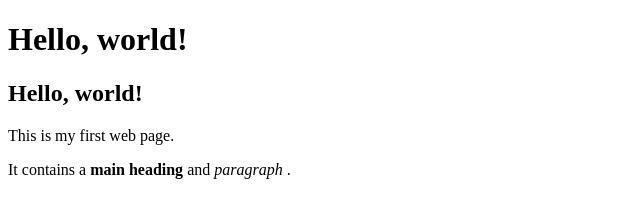
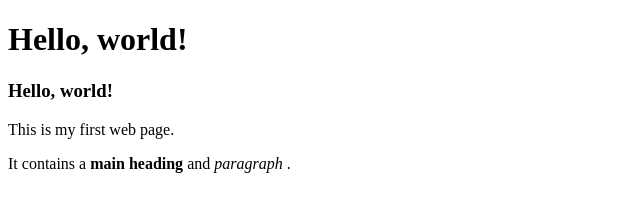
Before and after one commit to Microbitroot/website, a plain HTML site: page web.html in a window 1280 px wide. Shown: the whole page, without its empty margins (0-640 px from the left). Drawn offline with Linux system fonts and the light colour scheme.

Commit message:
first message

```diff
--- a/web.html
+++ b/web.html
@@ -5,7 +5,7 @@
     </head>
     <body>
         <h1>Hello, world!</h1>
-        <h2>Hello, world!</h2>
+        <h3>Hello, world!</h3>
         <p>This is my first web page.</p>
         <p>It contains a
              <strong>main heading</strong> and <em> paragraph </em>.
```
